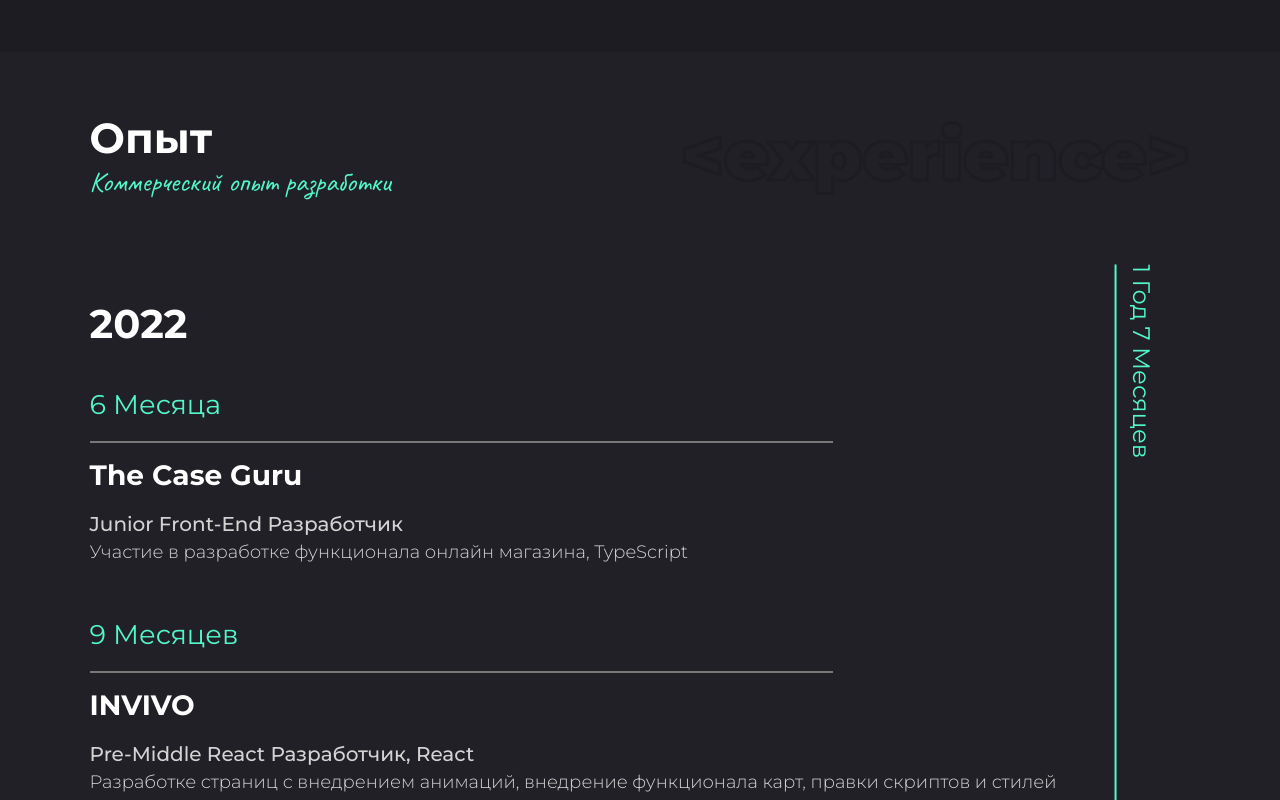
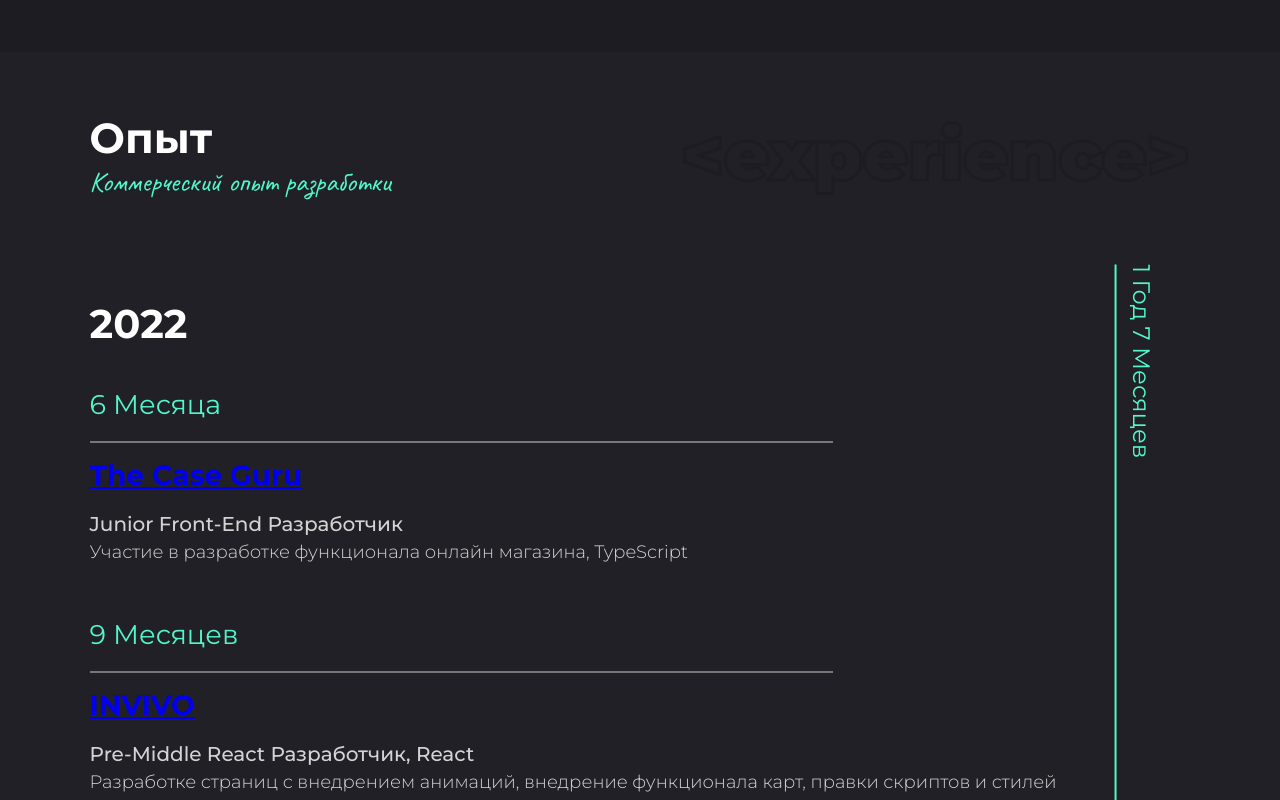
Before and after one commit to debouncced/debouncced.github.io, a plain HTML site: page index.html in a window 1280 px wide. Shown: the part 2000-2800 px from the top of the page. Drawn offline with Linux system fonts and the light colour scheme.

Commit message:
Add files via upload

```diff
--- a/index.html
+++ b/index.html
@@ -107,7 +107,7 @@
                                 <div class="work__time">
                                     <div class="work__time-text time-text">6 Месяца</div>
                                 </div>
-                                <h4 class="work__title">The Case Guru</h4>
+                                <h4 class="work__title"><a class="work__title-link" href="https://caseguru.ru/">The Case Guru</a></h4>
                                 <div class="work__text">Junior Front-End Разработчик</div>
                                 <div class="work__description">Участие в разработке функционала онлайн магазина, TypeScript</div>
                             </div>
@@ -115,7 +115,7 @@
                                 <div class="work__time">
                                     <div class="work__time-text time-text">9 Месяцев</div>
                                 </div>
-                                <h4 class="work__title">INVIVO</h4>
+                                <h4 class="work__title"><a class="work__title-link" href="https://invivo.kz/ru/">INVIVO</a></h4>
                                 <div class="work__text">Pre-Middle React Разработчик, React</div>
                                 <div class="work__description">
                                     Разработке страниц с внедрением анимаций, внедрение функционала карт, правки скриптов и стилей
@@ -130,7 +130,7 @@
                                 <div class="work__time">
                                     <div class="work__time-text time-text">4 Месяца</div>
                                 </div>
-                                <h4 class="work__title">Weblancer</h4>
+                                <h4 class="work__title"><a class="work__title-link" href="https://weblancer.net/">Weblancer</a></h4>
                                 <div class="work__text">Верстальщик</div>
                                 <div class="work__description">Верстка адаптивовов лендингов, стилизация элементов</div>
                             </div>
```
